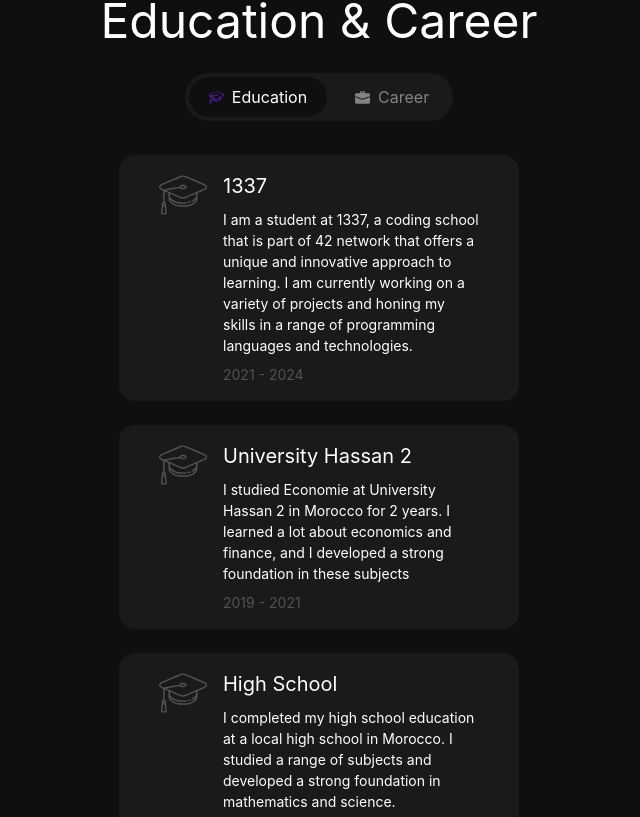
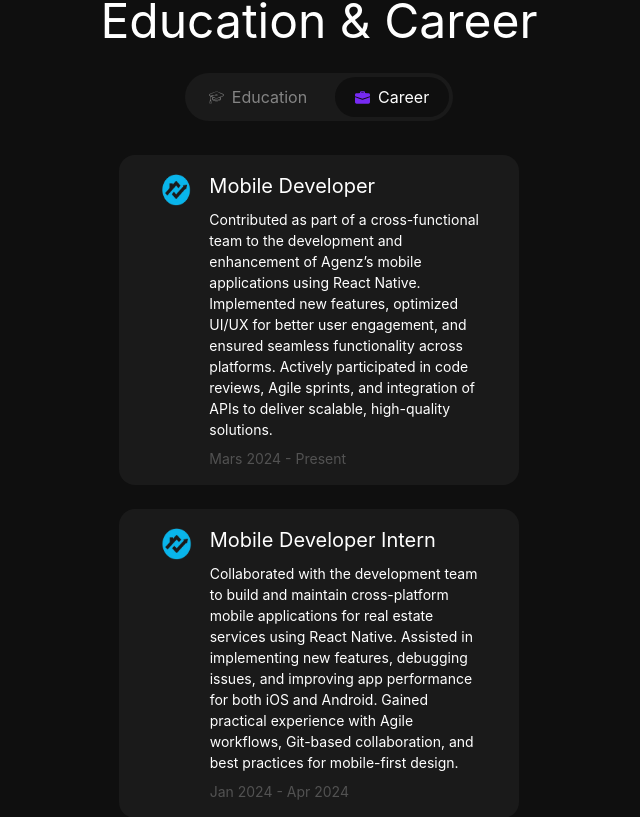
Before and after one commit to Forstman1/newportfolio, a React (Vite) app: page / in a window 1280 px wide. Shown: the part 2783-3600 px from the top of the page, without its empty margins (321-961 px from the left). Built offline with nearby package versions, Linux system fonts and the light colour scheme.

Commit message:
update logo and data for work

```diff
--- a/src/components/experience.jsx
+++ b/src/components/experience.jsx
@@ -3,7 +3,7 @@ import { skills, educationInfo, workInfo } from "../data/data";
 import { useState } from "react";
 
 export default function Experience() {
-  const [selected, setSelected] = useState("Education");
+  const [selected, setSelected] = useState("Work");
   return (
     <div className="w-full  flex flex-col justify-between gap-4 p-[50px] px-0  items-center h-full">
       <Icons.tools className="w-[48px] h-[48px] " />
@@ -68,15 +68,31 @@ export default function Experience() {
           workInfo.map((work, index) => (
             <div
               key={index}
-              className="p-4 px-10 w-[90%] md:w-[400px] bg-quaternary flex  gap-5 items-start justify-start  rounded-2xl"
+              className="p-4 px-10  md:w-[400px] bg-quaternary flex  gap-4 items-start justify-start  rounded-2xl"
             >
-              <div className="h-full">
-                <Icons.work className="w-[48px] h-[48px] text-[#525252] " />
+              <div className="h-full w-full">
+                {work?.logo ? (
+                  <img
+                    src={work.logo}
+                    alt="logo"
+                    className="w-[200px] h-[38px] text-[#525252] "
+                  />
+                ) : (
+                  <Icons.work className="w-[48px] h-[48px] text-[#525252] " />
+                )}
               </div>
               <div className="flex flex-col gap-2">
                 <p className="text-[20px] text-white">{work.title}</p>
                 <p className="text-[14px] text-white ">{work.description}</p>
-                <p className="text-[14px]  text-[#525252] ">{work.date}</p>
+                {work.startDate && work.endDate ? (
+                  <p className="text-[14px]  text-[#525252] ">
+                    {work.startDate} - {work.endDate}
+                  </p>
+                ) :  (
+                  <p className="text-[14px]  text-[#525252] ">
+                    {work.startDate} - Present
+                  </p>
+                )}
               </div>
             </div>
           ))}
--- a/src/components/ui/footer.jsx
+++ b/src/components/ui/footer.jsx
@@ -5,7 +5,7 @@
 export default function Footer() {
     return (
         <div className="w-full flex justify-center p-[70px] items-center">
-            <div className="text-white">© 2024 Sami Hafid. All rights reserved.</div>
+            <div className="text-white">© 2025 Sami Hafid. All rights reserved.</div>
         </div>
     )
 }
--- a/src/data/data.js
+++ b/src/data/data.js
@@ -134,7 +134,8 @@ export const educationInfo = [
   {
     title: "University Hassan 2",
     date: "2019 - 2021",
-    description: "I studied Economie  at University Hassan 2 in Morocco for 2 years. I learned a lot about economics and finance, and I developed a strong foundation in these subjects",
+    description:
+      "I studied Economie  at University Hassan 2 in Morocco for 2 years. I learned a lot about economics and finance, and I developed a strong foundation in these subjects",
   },
   {
     title: "High School",
@@ -146,15 +147,29 @@ export const educationInfo = [
 
 export const workInfo = [
   {
+    logo: "src/assets/agenz.png",
+    title: "Mobile Developer",
+    company: "Agenz",
+    startDate: "Mars 2024",
+    endDate: null,
+    description:
+      "Contributed as part of a cross-functional team to the development and enhancement of Agenz’s mobile applications using React Native. Implemented new features, optimized UI/UX for better user engagement, and ensured seamless functionality across platforms. Actively participated in code reviews, Agile sprints, and integration of APIs to deliver scalable, high-quality solutions.",
+  },
+  {
+    logo: "src/assets/agenz.png",
     title: "Mobile Developer Intern",
     company: "Agenz",
-    date: "2024 - Present",
+    startDate: "Jan 2024",
+    endDate: "Apr 2024",
     description:
-      "I am currently working as an intern mobile developer at Agenz, a leading software development company. I am responsible for developing and maintaining mobile applications using react native and other technologies.",
+      "Collaborated with the development team to build and maintain cross-platform mobile applications for real estate services using React Native. Assisted in implementing new features, debugging issues, and improving app performance for both iOS and Android. Gained practical experience with Agile workflows, Git-based collaboration, and best practices for mobile-first design.",
   },
   {
+    logo: null,
     title: "Freelance Work",
-    date: "2023 - 2024",
+    // date: "2023 - 2024",
+    startDate: "Dec 2023",
+    endDate: "Jan 2024",
     description:
       "I have worked as a freelance developer on a variety of projects. I have experience working with clients to develop custom solutions and deliver high-quality code.",
   },
```
Also changed, not shown: src/assets/agenz.jpeg (added), src/assets/agenz.png (added).
